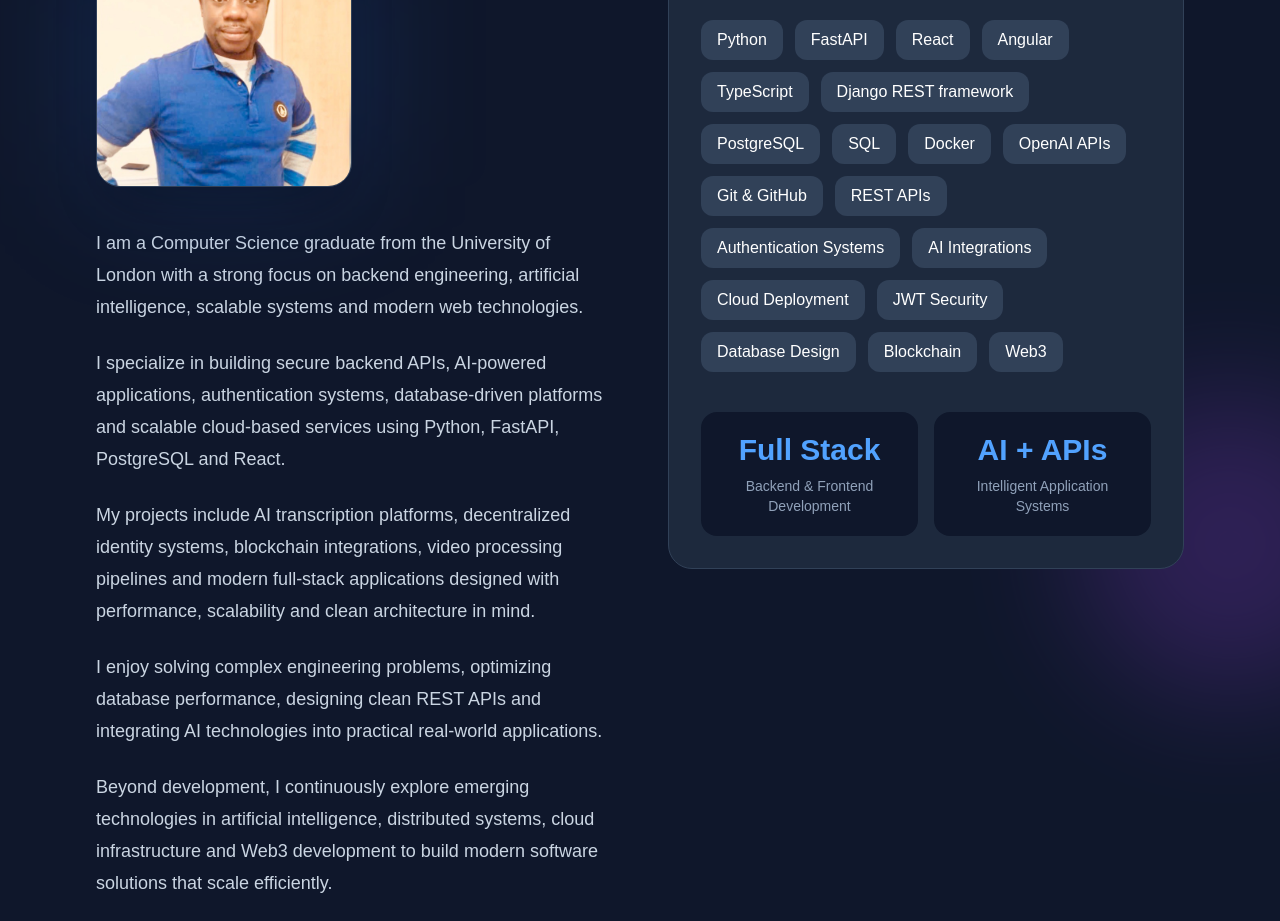
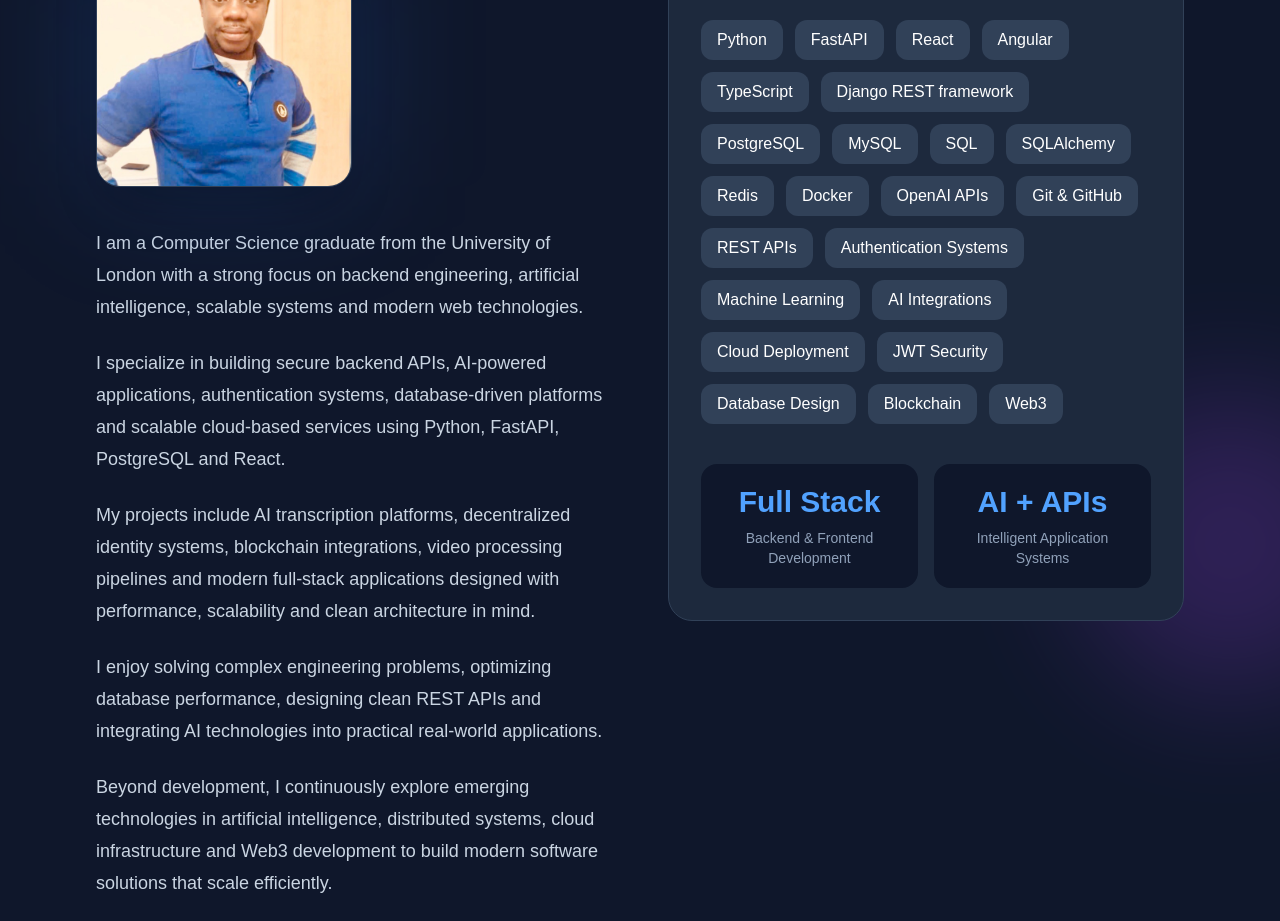
Before and after one commit to Brightiya/portfolio, a React (Vite) app: page / in a window 1280 px wide. Shown: the part 1440-2361 px from the top of the page. Built offline with nearby package versions, Linux system fonts and the light colour scheme.

Commit message:
Update About.jsx 2

```diff
--- a/src/components/About.jsx
+++ b/src/components/About.jsx
@@ -9,12 +9,16 @@ function About() {
     "TypeScript",
     "Django REST framework",
     "PostgreSQL",
+    "MySQL",
     "SQL",
+    "SQLAlchemy",
+    "Redis",
     "Docker",
     "OpenAI APIs",
     "Git & GitHub",
     "REST APIs",
     "Authentication Systems",
+    "Machine Learning",
     "AI Integrations",
     "Cloud Deployment",
     "JWT Security",
```
